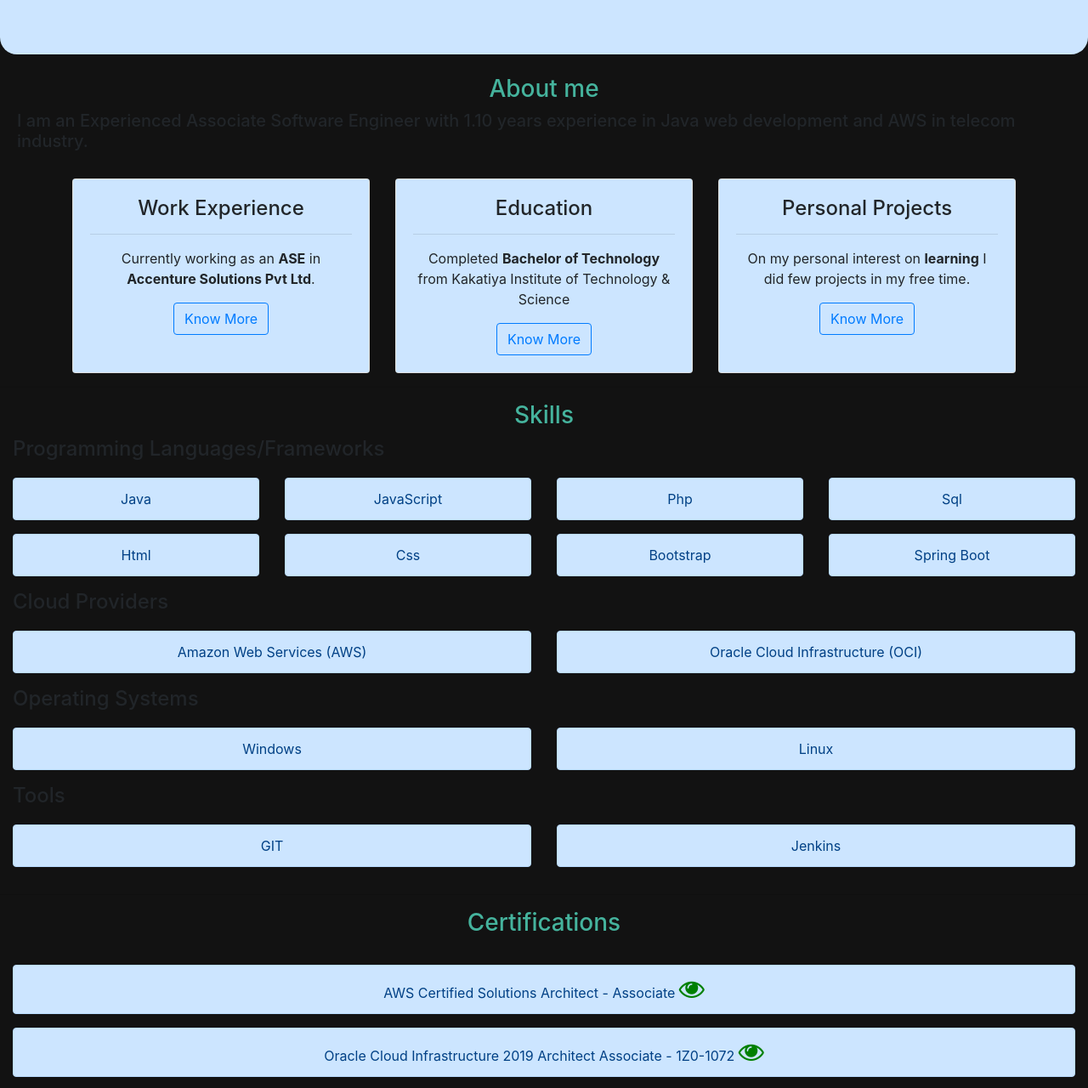
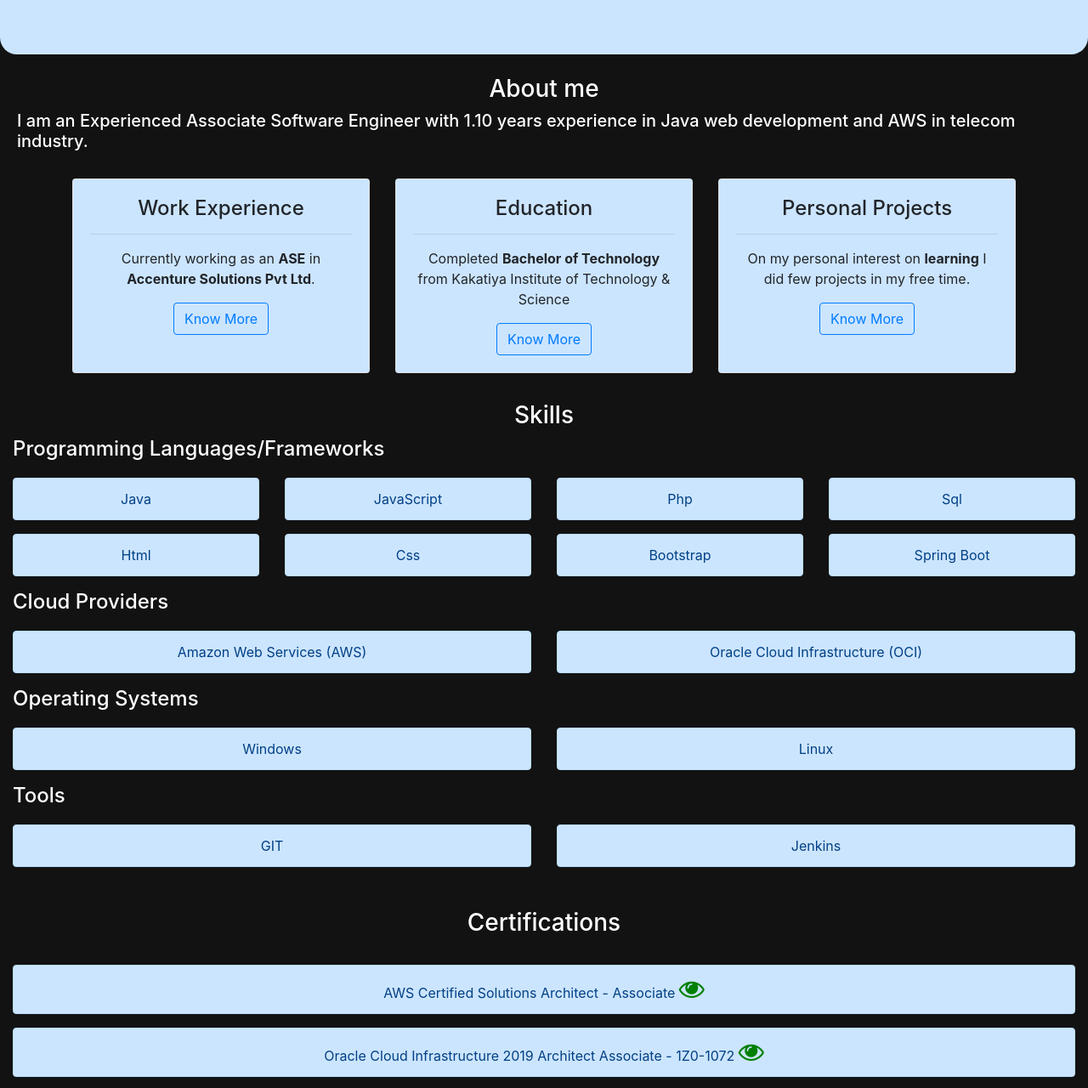
Before and after one commit to shivaprasadgurram/shivaprasadgurram.github.io, a plain HTML site: page index.html in a window 1280 px wide. Shown: the part 106-1386 px from the top of the page at 85% size. Drawn offline with nearby package versions, Linux system fonts and the light colour scheme.

Commit message:
Updated 31st-OCT-2020

```diff
--- a/index.html
+++ b/index.html
@@ -1,5 +1,7 @@
 <head>
 	<title>Shiva Prasad Gurram	</title>
+	<link rel='shortcut icon' type='image/x-icon' href='favicon.png' />
+
         <meta name=viewport content="width=device-width, initial-scale=1, user-scalable=yes">
 	<link rel="stylesheet" href="assets/mystyle.css"/>
 	<link rel="stylesheet" href="https://cdnjs.cloudflare.com/ajax/libs/font-awesome/4.7.0/css/font-awesome.min.css">
@@ -11,10 +13,10 @@
 <body style="background-color:#121212;">
 <div class="hero">
 
-	<center><p style="padding-top:40px;font-size:30px;margin-top:10px;" class="gp"><span style="font-size:10px;">I'm</span> Shiva Prasad Gurram</p></center>
+	<center><p style="padding-top:40px;font-size:30px;margin-top:10px;" class="gp"><span style="font-size:10px;color:#fff;">I'm</span> <span style="color:#07AAFF;"><b>Shiva Prasad Gurram</b></span></p></center>
 </div><br/>
-<h3>About me</h3>
-<h5>I am an Experienced Associate Software Engineer with 1.10 years experience in Java web development and AWS in telecom industry.</h5></center><br/>
+<center><h3 style="color:#fff;">About me</h3>
+<h5 style="color:#fff;">I am an Experienced Associate Software Engineer with 1.10 years experience in Java web development and AWS in telecom industry.</h5></center><br/>
 <center>
 	<div class="container">
 	 <div class="card-deck">
@@ -180,10 +182,10 @@
   </div>
 </div>
 <hr/>
-<h3>Skills</h3>
+<h3 style="color:#fff;">Skills</h3>
 
 <div class="container-fluid">
-	<h4 style="float: left;">Programming Languages/Frameworks</h4><br/><br/>
+	<h4 style="float: left;color:#fff;">Programming Languages/Frameworks</h4><br/><br/>
 <div class="row">
                     <div class="col" style="text-align: center;">
                        <div class="alert alert-primary" role="alert">
@@ -243,7 +245,7 @@
 
                     </div>
                     </div>
-                    <h4 style="float: left;">Cloud Providers</h4><br/><br/>
+                    <h4 style="float: left;color:#fff;">Cloud Providers</h4><br/><br/>
 <div class="row">
                     <div class="col" style="text-align: center;">
                        <div class="alert alert-primary" role="alert">
@@ -260,7 +262,7 @@
                     </div>
                     </div>
 
-                    <h4 style="float: left;">Operating Systems</h4><br/><br/>
+                    <h4 style="float: left;color:#fff;">Operating Systems</h4><br/><br/>
 <div class="row">
                     <div class="col" style="text-align: center;">
                        <div class="alert alert-primary" role="alert">
@@ -278,7 +280,7 @@
                     </div>
 
 
-                    <h4 style="float: left;">Tools</h4><br/><br/>
+                    <h4 style="float: left;color:#fff;">Tools</h4><br/><br/>
 <div class="row">
                     <div class="col" style="text-align: center;">
                        <div class="alert alert-primary" role="alert">
@@ -298,7 +300,7 @@
 
                 </div>
                 <hr/>
-                <h3>Certifications</h3><br/>
+                <h3 style="color:#fff;">Certifications</h3><br/>
                 <div class="container-fluid">
                 	<div class="row">
 
@@ -330,7 +332,7 @@
                 	</div>
                 </div>
                 <hr/>
-                <h3>Contact @</h3><br/>
+                <h3 style="color:#fff;">Contact@</h3><br/>
                 <div class="container-fluid">
                 	<div class="row">
                 		<div class="col"  style="text-align: center;">
```
